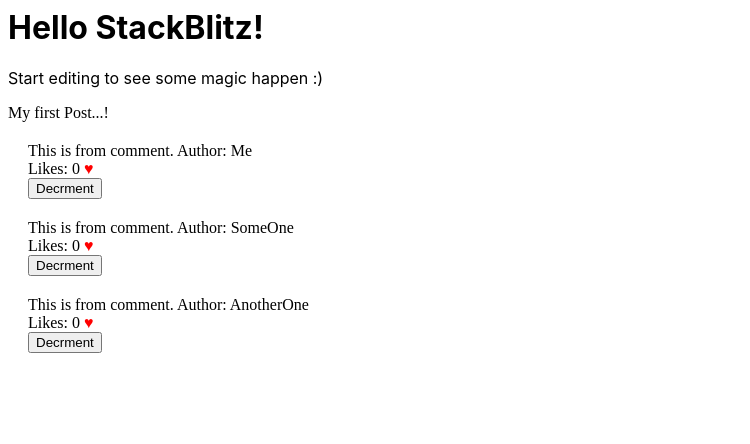
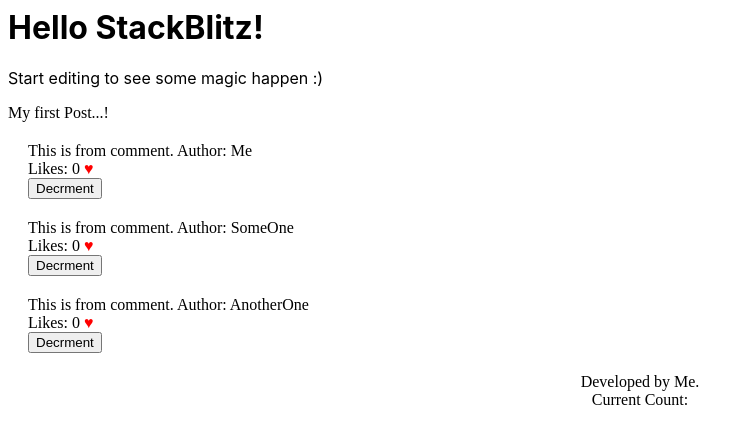
Before and after one commit to noushadbm/react-demo, a React (Create React App) app: page / in a window 1280 px wide. Shown: the top 444 px of the page, without its empty margins (0-750 px from the left). Built offline with nearby package versions, Linux system fonts and the light colour scheme; no server answers.

Commit message:
3 files modified, 1 added

```diff
--- /dev/null
+++ b/src/Footer.jsx
@@ -0,0 +1,14 @@
+import React from 'react';
+
+const Footer = () => {
+  return (
+    <>
+      <div className="footer-box">
+        <div>Developed by Me.</div>
+        <div>Current Count: {}</div>
+      </div>
+    </>
+  );
+};
+
+export default Footer;
--- a/src/Post.jsx
+++ b/src/Post.jsx
@@ -1,5 +1,6 @@
 import React from 'react';
 import Comment from './Comment';
+import Footer from './Footer';
 
 function Post() {
   const authors = ['Me', 'SomeOne', 'AnotherOne'];
@@ -9,6 +10,7 @@
       {authors.map((item) => {
         return <Comment author={item} />;
       })}
+      <Footer />
     </div>
   );
 }
--- a/src/index.js
+++ b/src/index.js
@@ -1,13 +1,16 @@
-import React, { StrictMode } from 'react';
+import React, { StrictMode, createContext } from 'react';
 import { createRoot } from 'react-dom/client';
 
 import App from './App';
 
 const rootElement = document.getElementById('root');
 const root = createRoot(rootElement);
+const MyContext = createContext();
 
 root.render(
   <StrictMode>
-    <App />
+    <MyContext.Provider value={0}>
+      <App />
+    </MyContext.Provider>
   </StrictMode>
 );
--- a/src/style.css
+++ b/src/style.css
@@ -7,3 +7,8 @@
 .comment-card {
   margin: 20px;
 }
+
+.footer-box {
+  margin: 20px;
+  text-align: center;
+}
```
